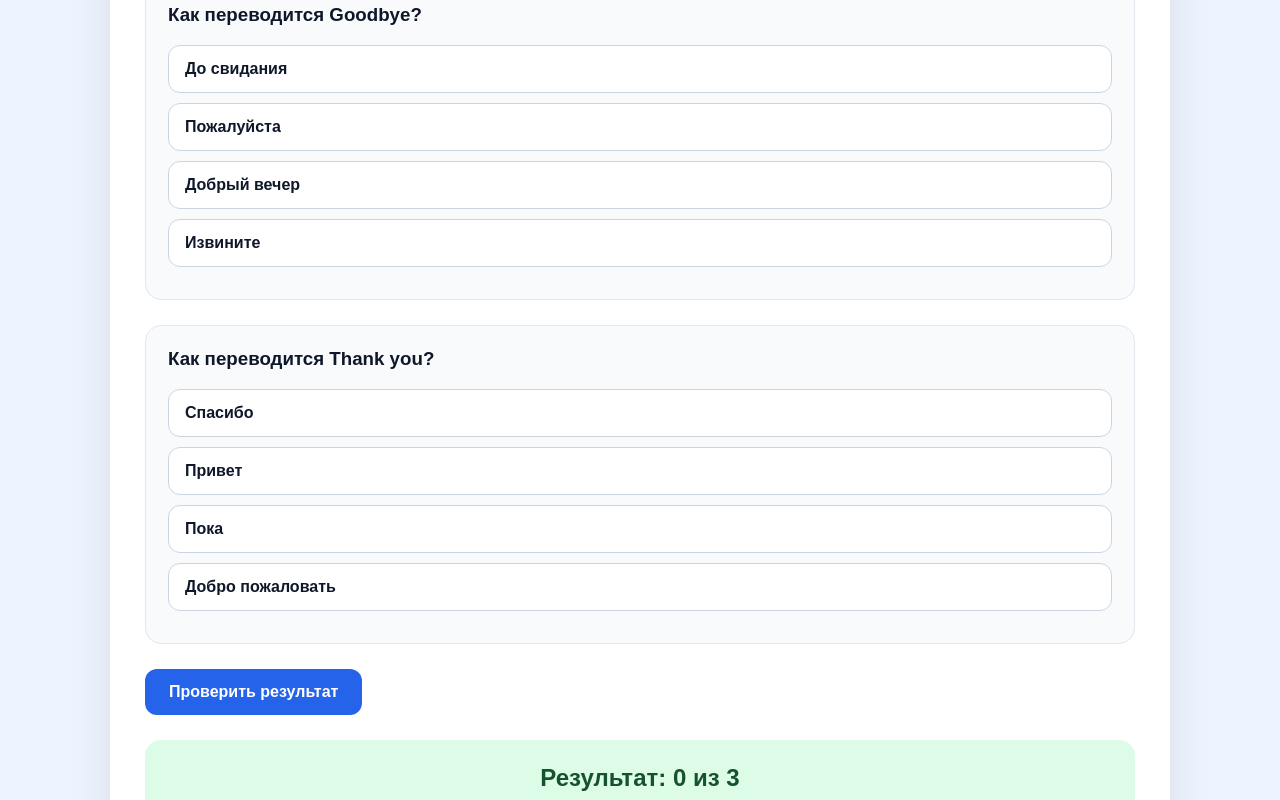
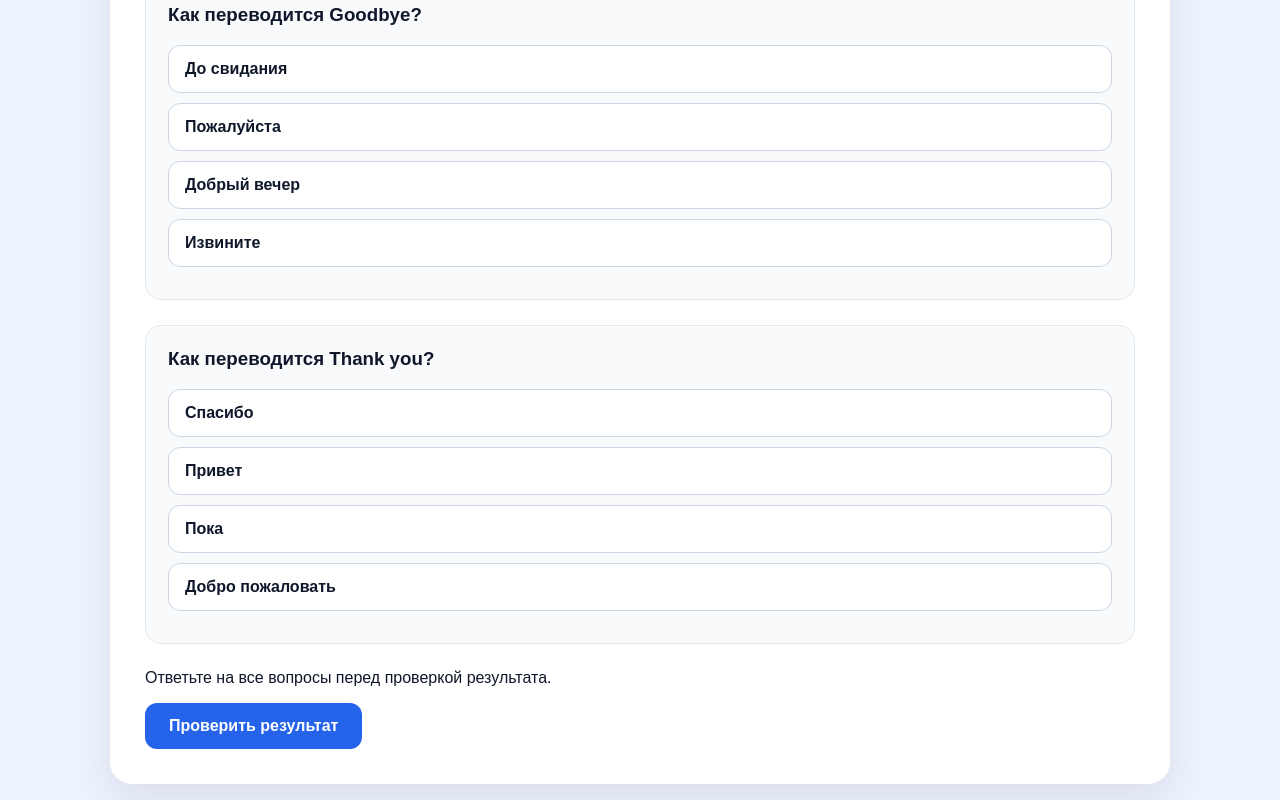
Before and after one commit to golubin106/foreign_language_project, a React (Vite) app: page /quiz/1 in a window 1280 px wide. Both pictures are taken after a click on the button "Проверить результат". Shown: the part 674-1474 px from the top of the page. Built offline with nearby package versions, Linux system fonts and the light colour scheme.

Commit message:
Validate quiz answers before scoring

```diff
--- a/src/pages/Quiz.jsx
+++ b/src/pages/Quiz.jsx
@@ -1,6 +1,7 @@
 import { useState } from "react";
 import { Link, useParams } from "react-router-dom";
 import { getLessons } from "../data/getLessons";
+import { readJson, writeJson } from "../utils/storage";
 
 function Quiz() {
   const { id } = useParams();
@@ -9,6 +10,7 @@ function Quiz() {
 
   const [answers, setAnswers] = useState({});
   const [result, setResult] = useState(null);
+  const [error, setError] = useState("");
 
   if (!lesson) {
     return (
@@ -19,6 +21,7 @@ function Quiz() {
   }
 
   function selectAnswer(questionIndex, option) {
+    setError("");
     setAnswers({
       ...answers,
       [questionIndex]: option,
@@ -26,6 +29,18 @@ function Quiz() {
   }
 
   function checkResult() {
+    setError("");
+
+    if (lesson.questions.length === 0) {
+      setError("В этом уроке пока нет вопросов для теста.");
+      return;
+    }
+
+    if (Object.keys(answers).length < lesson.questions.length) {
+      setError("Ответьте на все вопросы перед проверкой результата.");
+      return;
+    }
+
     let score = 0;
 
     lesson.questions.forEach((question, index) => {
@@ -46,15 +61,13 @@ function Quiz() {
       completedAt: new Date().toLocaleString(),
     };
 
-    const savedResults = JSON.parse(localStorage.getItem("quizResults")) || [];
-
+    const savedResults = readJson("quizResults", []);
     const filteredResults = savedResults.filter(
       (item) => item.lessonId !== lesson.id
     );
-
     const updatedResults = [...filteredResults, newResult];
 
-    localStorage.setItem("quizResults", JSON.stringify(updatedResults));
+    writeJson("quizResults", updatedResults);
   }
 
   return (
@@ -90,6 +103,8 @@ function Quiz() {
           </div>
         ))}
 
+        {error && <p className="formError">{error}</p>}
+
         <button className="primaryButton" onClick={checkResult}>
           Проверить результат
         </button>
```
